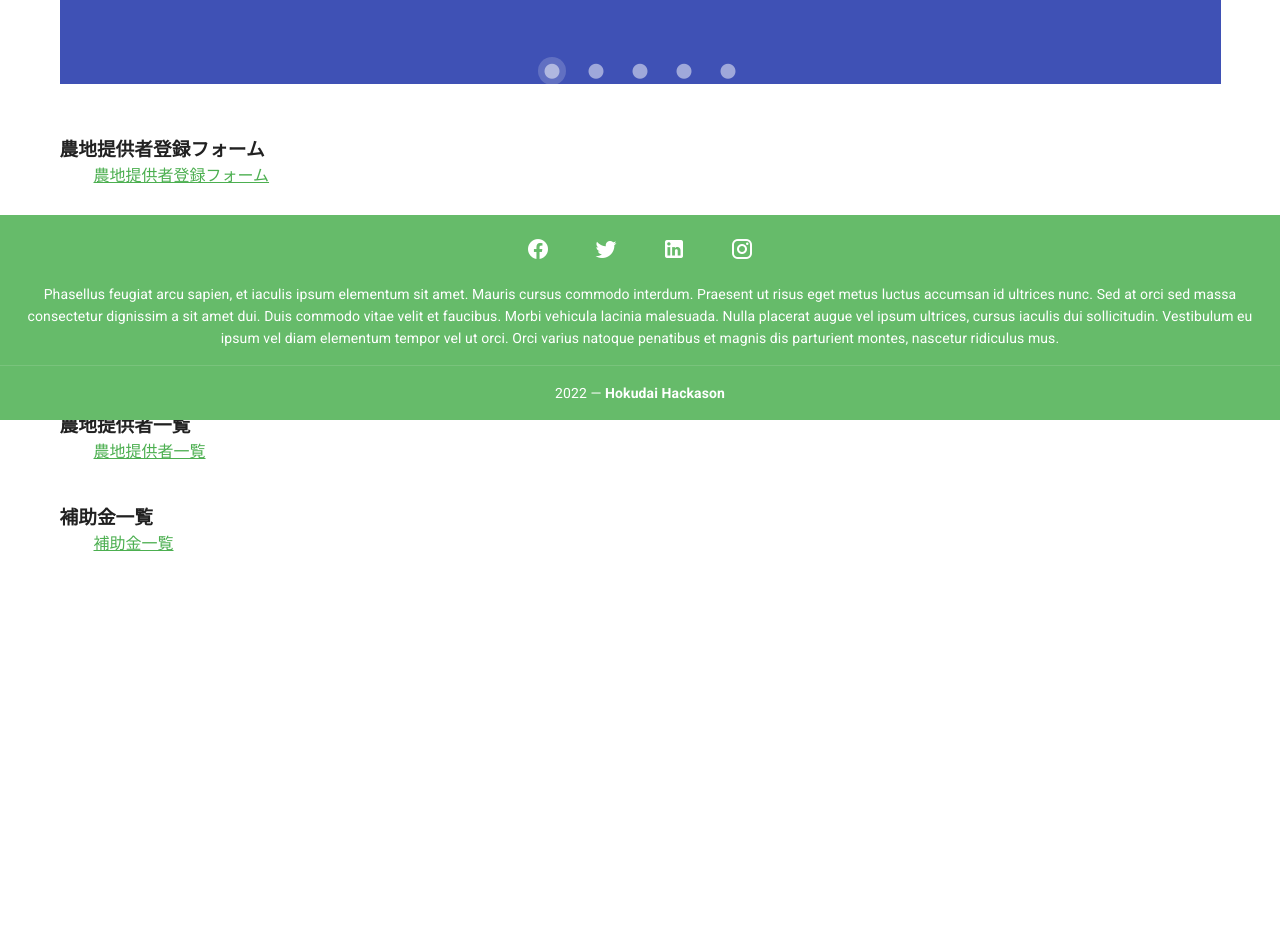
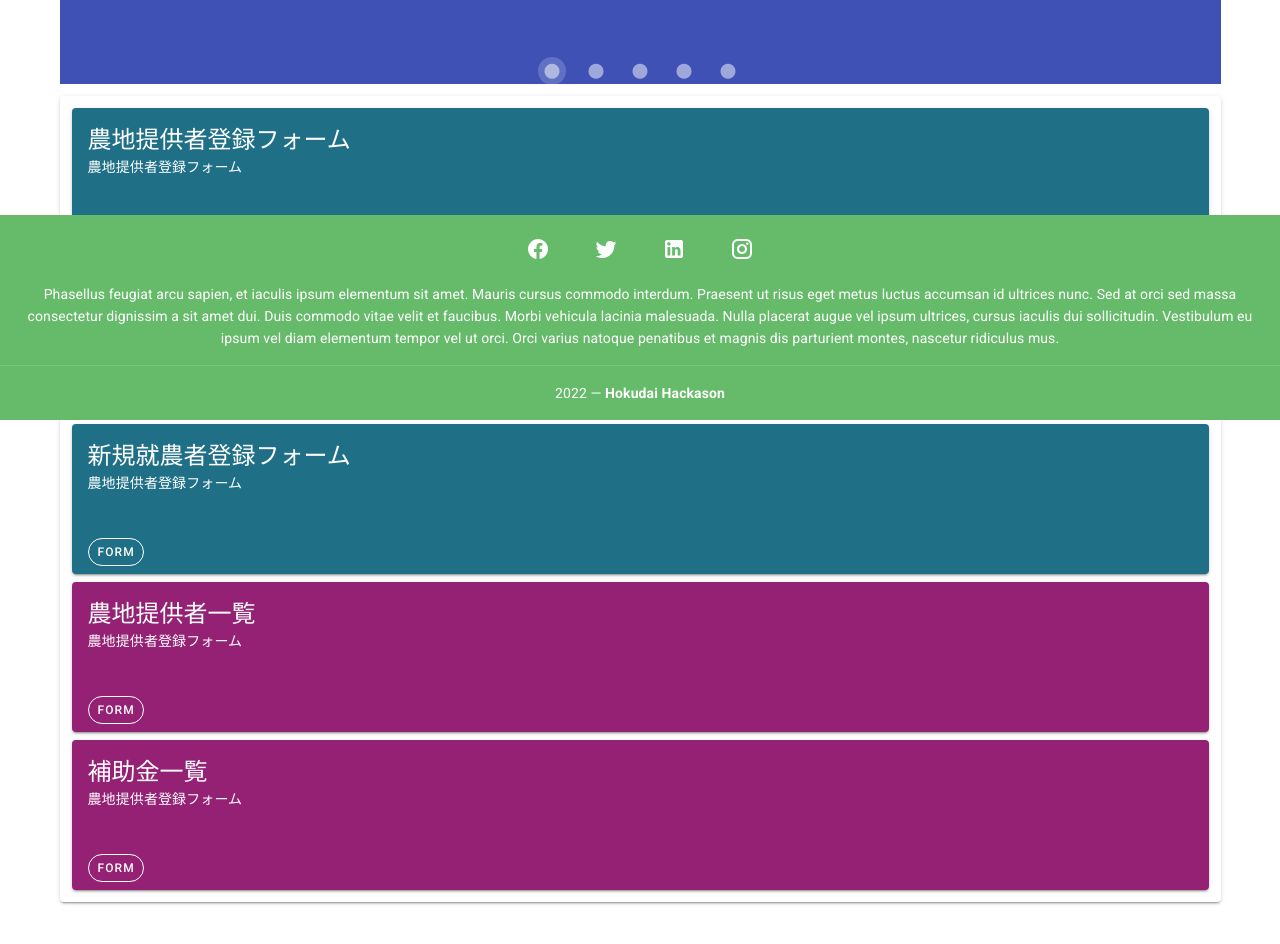
Before and after one commit to m-tomoya/hokudai_hackason, a Vue app: page / in a window 1280 px wide. Shown: the part 380-1324 px from the top of the page. Before the commit the page ends 1153 px from the top, so only its background shows below. Built offline with nearby package versions, Linux system fonts and the light colour scheme.

Commit message:
UPDATE トップ画面フォームデザイン変更

```diff
--- a/src/views/Top.vue
+++ b/src/views/Top.vue
@@ -23,54 +23,70 @@
       <!-- <a href="https://cli.vuejs.org" target="_blank" rel="noopener">vue-cli documentation</a>. -->
       <!-- </p> -->
       <!-- <h3>Installed CLI Plugins</h3> -->
-      <h3>農地提供者登録フォーム</h3>
-      <ul>
-        <li>
-          <a
-            href="https://docs.google.com/forms/d/e/1FAIpQLSdd1L-RufdegiAyxMt6QVht2n1VeNCpIzild465XCnKdolCuQ/viewform"
-            target="_blank"
-            rel="noopener"
-          >
-            農地提供者登録フォーム
-          </a>
-        </li>
-      </ul>
-      <h3>補助金登録フォーム</h3>
-      <ul>
-        <li>
-          <a
-            href="https://docs.google.com/forms/d/e/1FAIpQLSfsDdJqyvHDpN5Jnw0GBV44S5UDqOHyJbtoNb23nqNyaaR31w/viewform"
-            target="_blank"
-            rel="noopener"
-          >
-            補助金登録フォーム
-          </a>
-        </li>
-      </ul>
-      <h3>新規就農者登録フォーム</h3>
-      <ul>
-        <li>
-          <a
-            href="https://docs.google.com/forms/d/e/1FAIpQLScHMjgFRtS8ApeZ2FpXn3iXqLeBYXSHPmt3-hUopnHl0ff5bg/viewform"
-            target="_blank"
-            rel="noopener"
-          >
-            新規就農者登録フォーム
-          </a>
-        </li>
-      </ul>
-      <h3>農地提供者一覧</h3>
-      <ul>
-        <li>
-          <router-link to="/hosts">農地提供者一覧</router-link>
-        </li>
-      </ul>
-      <h3>補助金一覧</h3>
-      <ul>
-        <li>
-          <router-link to="/supports">補助金一覧</router-link>
-        </li>
-      </ul>
+      <v-card max-width="1200" class="mx-auto">
+        <v-container>
+          <v-row dense>
+            <!-- <v-col cols="12"> -->
+            <!--   <v-card color="#385F73" dark> -->
+            <!--     <v-card-title class="text-h5"> -->
+            <!--       Unlimited music now -->
+            <!--     </v-card-title> -->
+            <!--  -->
+            <!--     <v-card-subtitle -->
+            <!--       >Listen to your favorite artists and albums whenever and -->
+            <!--       wherever, online and offline.</v-card-subtitle -->
+            <!--     > -->
+            <!--  -->
+            <!--     <v-card-actions> -->
+            <!--       <v-btn text> Listen Now </v-btn> -->
+            <!--     </v-card-actions> -->
+            <!--   </v-card> -->
+            <!-- </v-col> -->
+
+            <v-col v-for="(item, i) in items" :key="i" cols="12">
+              <v-card :color="item.color" dark>
+                <div class="d-flex flex-no-wrap justify-space-between">
+                  <div>
+                    <v-card-title
+                      class="text-h5"
+                      v-text="item.title"
+                    ></v-card-title>
+
+                    <v-card-subtitle v-text="item.subtitle"></v-card-subtitle>
+
+                    <v-card-actions>
+                      <v-btn
+                        class="ml-2 mt-5"
+                        outlined
+                        rounded
+                        small
+                        :href="item.url"
+                        v-if="item.isForm"
+                      >
+                        FORM
+                      </v-btn>
+                      <v-btn
+                        class="ml-2 mt-5"
+                        outlined
+                        rounded
+                        small
+                        v-else
+                        :to="item.url"
+                      >
+                        FORM
+                      </v-btn>
+                    </v-card-actions>
+                  </div>
+
+                  <!-- <v-avatar class="ma-3" size="125" tile> -->
+                  <!--   <v-img :src="item.src"></v-img> -->
+                  <!-- </v-avatar> -->
+                </div>
+              </v-card>
+            </v-col>
+          </v-row>
+        </v-container>
+      </v-card>
     </div>
   </v-container>
 </template>
@@ -83,6 +99,48 @@ export default {
   },
   data: () => {
     return {
+      items: [
+        {
+          color: "#1F7087",
+          // src: "https://cdn.vuetifyjs.com/images/cards/foster.jpg",
+          title: "農地提供者登録フォーム",
+          subtitle: "農地提供者登録フォーム",
+          url: "https://docs.google.com/forms/d/e/1FAIpQLSdd1L-RufdegiAyxMt6QVht2n1VeNCpIzild465XCnKdolCuQ/viewform",
+          isForm: true,
+        },
+        {
+          color: "#952175",
+          // src: "https://cdn.vuetifyjs.com/images/cards/halcyon.png",
+          title: "補助金登録フォーム",
+          subtitle: "農地提供者登録フォーム",
+          url: "https://docs.google.com/forms/d/e/1FAIpQLSfsDdJqyvHDpN5Jnw0GBV44S5UDqOHyJbtoNb23nqNyaaR31w/viewform",
+          isForm: true,
+        },
+        {
+          color: "#1F7087",
+          // src: "https://cdn.vuetifyjs.com/images/cards/halcyon.png",
+          title: "新規就農者登録フォーム",
+          subtitle: "農地提供者登録フォーム",
+          url: "https://docs.google.com/forms/d/e/1FAIpQLScHMjgFRtS8ApeZ2FpXn3iXqLeBYXSHPmt3-hUopnHl0ff5bg/viewform",
+          isForm: true,
+        },
+        {
+          color: "#952175",
+          // src: "https://cdn.vuetifyjs.com/images/cards/halcyon.png",
+          title: "農地提供者一覧",
+          subtitle: "農地提供者登録フォーム",
+          url: "/hosts",
+          isForm: false,
+        },
+        {
+          color: "#952175",
+          // src: "https://cdn.vuetifyjs.com/images/cards/halcyon.png",
+          title: "補助金一覧",
+          subtitle: "農地提供者登録フォーム",
+          url: "/supports",
+          isForm: false,
+        },
+      ],
       colors: [
         "indigo",
         "warning",
```
